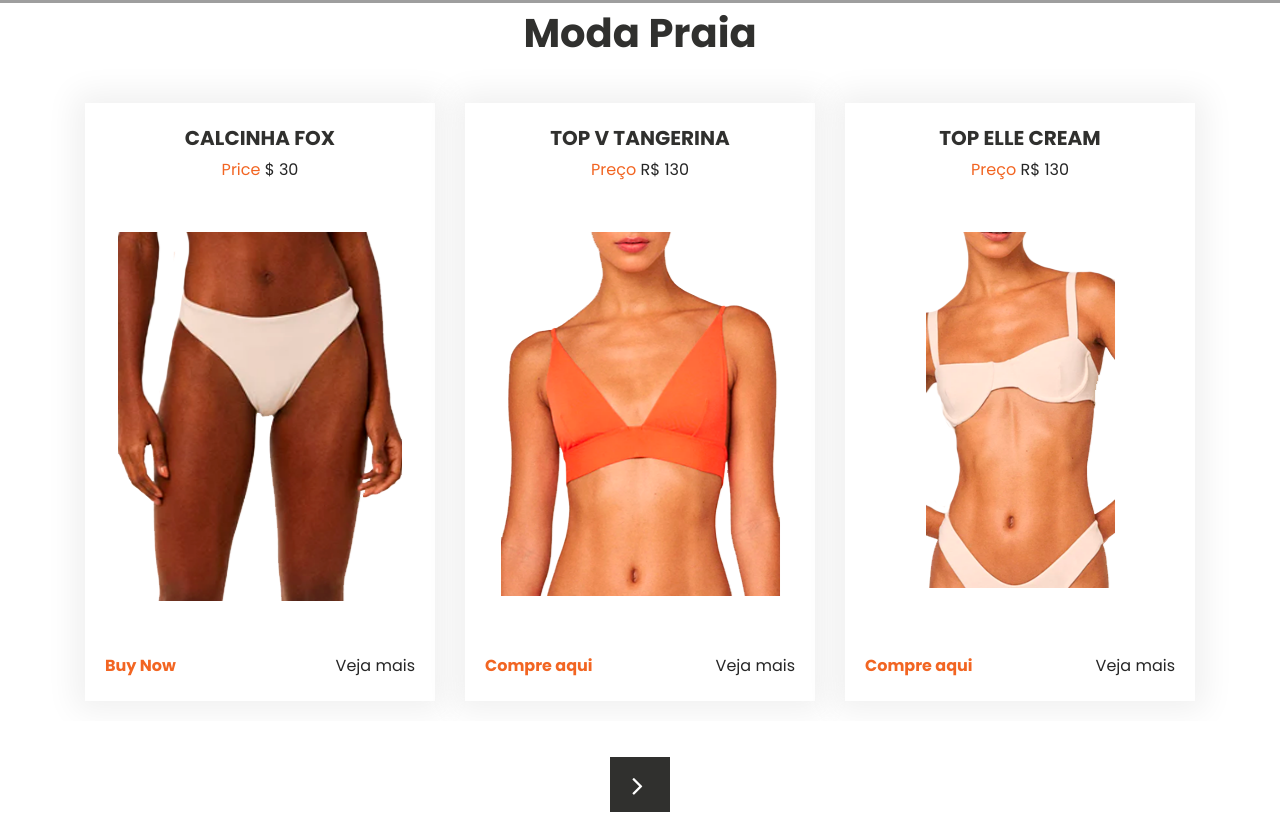
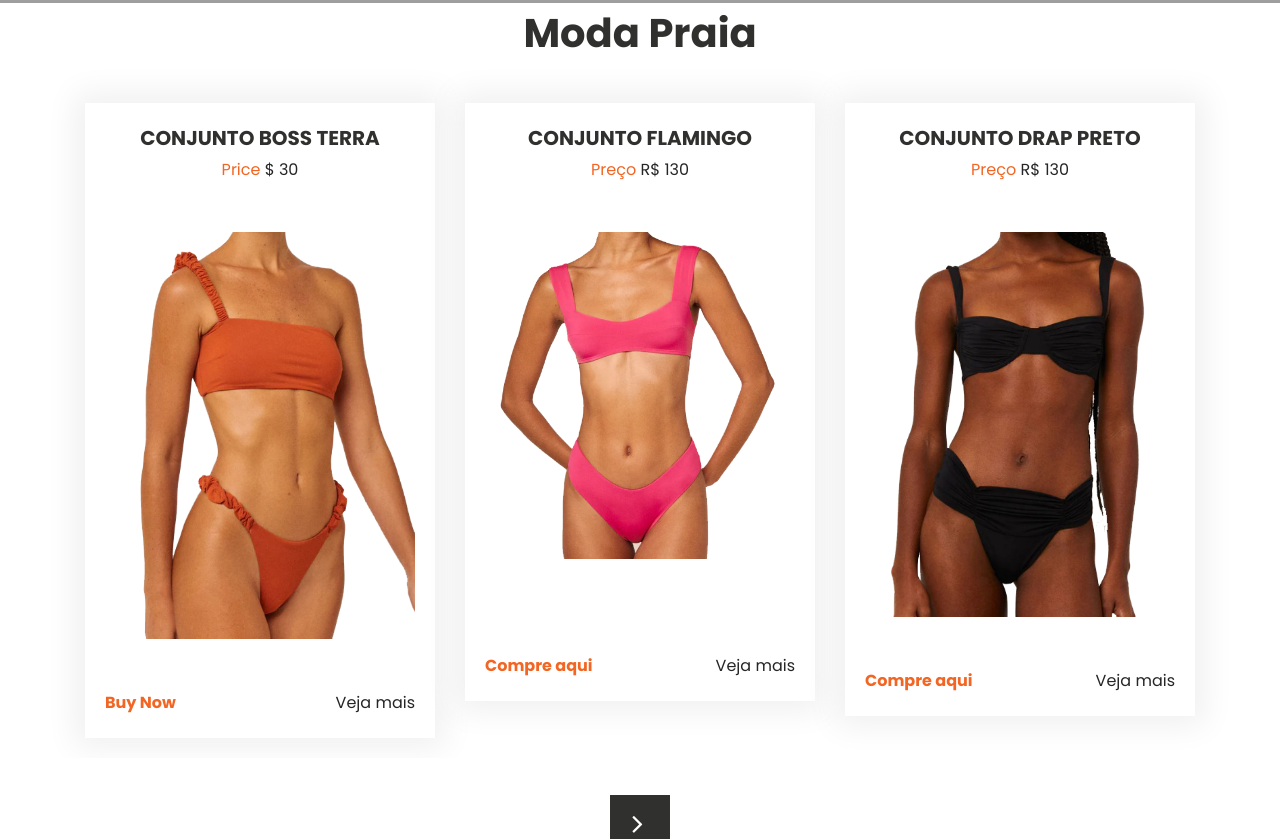
Before and after one commit to serranocarol/site, a plain HTML site: page index.html in a window 1280 px wide. Shown: the part 677-1516 px from the top of the page. Drawn offline with nearby package versions, Linux system fonts and the light colour scheme; grey boxes are pictures that could not be loaded.

Commit message:
Add files via upload

```diff
--- a/index.html
+++ b/index.html
@@ -225,9 +225,9 @@
                         <div class="row">
                            <div class="col-lg-4 col-sm-4">
                               <div class="box_main">
-                                 <h4 class="shirt_text">CALCINHA FOX</h4>
+                                 <h4 class="shirt_text">CONJUNTO BOSS TERRA </h4>
                                  <p class="price_text">Price  <span style="color: #262626;">$ 30</span></p>
-                                 <div class="tshirt_img"><img src="images/tshirt-img.png"></div>
+                                 <div class="tshirt_img"><img src="images/conjunto-terra-img.png"></div>
                                  <div class="btn_main">
                                     <div class="buy_bt"><a href="#">Buy Now</a></div>
                                     <div class="seemore_bt"><a href="#">Veja mais</a></div>
@@ -236,9 +236,9 @@
                            </div>
                            <div class="col-lg-4 col-sm-4">
                               <div class="box_main">
-                                 <h4 class="shirt_text">TOP V TANGERINA</h4>
+                                 <h4 class="shirt_text">CONJUNTO FLAMINGO</h4>
                                  <p class="price_text">Preço  <span style="color: #262626;">R$ 130</span></p>
-                                 <div class="tshirt_img"><img src="images/dress-shirt-img.png"></div>
+                                 <div class="tshirt_img"><img src="images/conjunto-flamingo-img.png"></div>
                                  <div class="btn_main">
                                     <div class="buy_bt"><a href="#">Compre aqui</a></div>
                                     <div class="seemore_bt"><a href="#">Veja mais</a></div>
@@ -247,9 +247,9 @@
                            </div>
                            <div class="col-lg-4 col-sm-4">
                               <div class="box_main">
-                                 <h4 class="shirt_text">TOP ELLE CREAM</h4>
+                                 <h4 class="shirt_text">CONJUNTO DRAP PRETO</h4>
                                  <p class="price_text">Preço  <span style="color: #262626;">R$ 130</span></p>
-                                 <div class="tshirt_img"><img src="images/women-clothes-img.png"></div>
+                                 <div class="tshirt_img"><img src="images/conjunto-drap-img.png"></div>
                                  <div class="btn_main">
                                     <div class="buy_bt"><a href="#">Compre aqui</a></div>
                                     <div class="seemore_bt"><a href="#">Veja mais</a></div>
```
